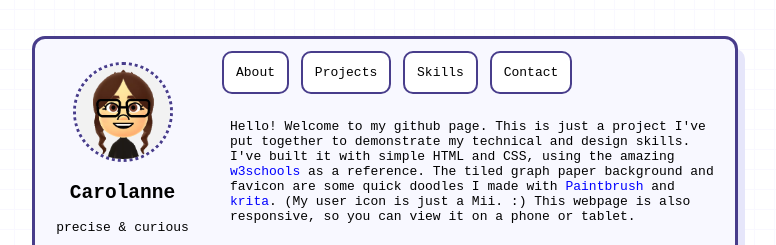
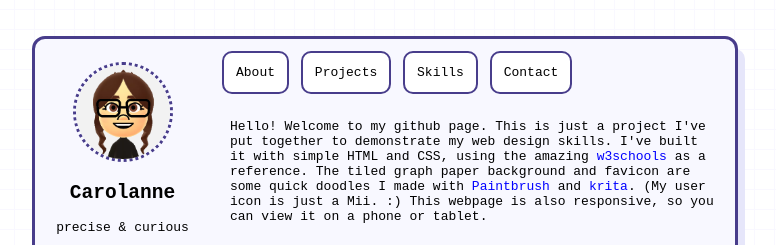
Before and after one commit to car0lanne/car0lanne.github.io, a plain HTML site: page index.html in a window 1280 px wide. Shown: the top 245 px of the page, without its empty margins (255-1031 px from the left). Drawn offline with Linux system fonts and the light colour scheme.

Commit message:
Update index.html

```diff
--- a/index.html
+++ b/index.html
@@ -35,7 +35,7 @@
       <button class="button" onclick="openCity('Skills')">Skills</button>
       <button class="button" onclick="openCity('Contact')">Contact</button>
       <div id="About" class="city">
-	<p>Hello! Welcome to my github page. This is just a project I've put together to demonstrate my technical and design skills. I've built it with simple HTML and CSS, using the amazing <a href="https://www.w3schools.com/" target="_blank">w3schools</a> as a reference. The tiled graph paper background and favicon are some quick doodles I made with <a href="https://paintbrush.sourceforge.io/" target="_blank">Paintbrush</a> and <a href="https://krita.org/en/" target="_blank">krita</a>. (My user icon is just a Mii. :) This webpage is also responsive, so you can view it on a phone or tablet.</p>
+	<p>Hello! Welcome to my github page. This is just a project I've put together to demonstrate my web design skills. I've built it with simple HTML and CSS, using the amazing <a href="https://www.w3schools.com/" target="_blank">w3schools</a> as a reference. The tiled graph paper background and favicon are some quick doodles I made with <a href="https://paintbrush.sourceforge.io/" target="_blank">Paintbrush</a> and <a href="https://krita.org/en/" target="_blank">krita</a>. (My user icon is just a Mii. :) This webpage is also responsive, so you can view it on a phone or tablet.</p>
       </div>
       <div id="Projects" class="city" style="display:none">
 	<p>I've completed a variety of projects in my professional career:</p>
@@ -64,7 +64,6 @@
 	    <li>Emacs</li>
 	    <li>HTML & CSS</li>
 	  <ul>
-	</p>
       </div>
       <div id="Contact" class="city" style="display:none">
 	<p>If you're reading this, you probably already have my contact info! Email is the best way to reach me. You can also follow me here on GitHub. Thank you for stopping by!</p>
```
